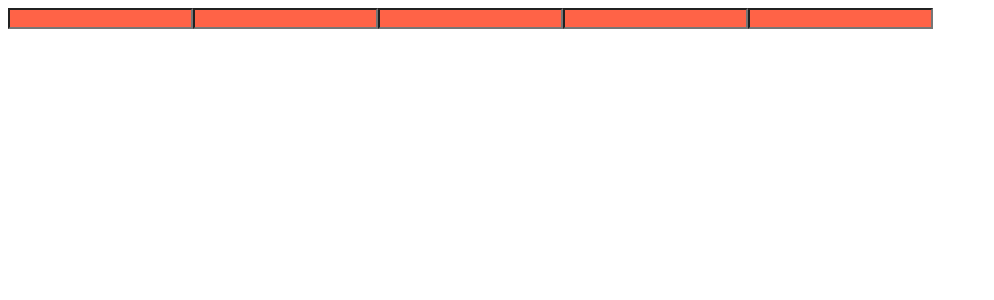
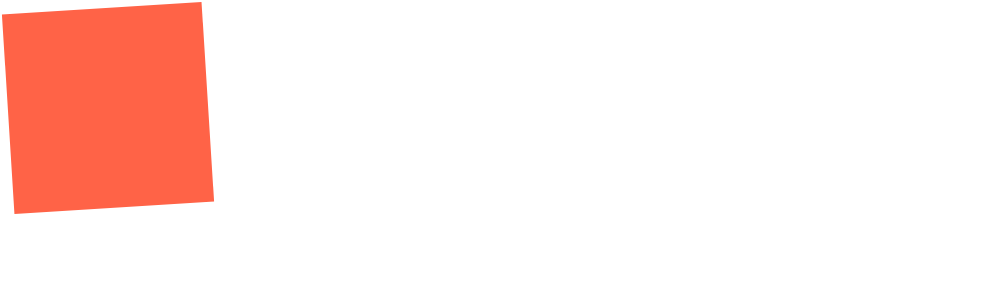
Before and after one commit to minsun0714/ReactJS_MasterCourse_NomadCoders, a React (Create React App) app in the folder react-masterclass/: page / in a window 1280 px wide. Shown: the top 300 px of the page, without its empty margins (0-994 px from the left). Built offline with nearby package versions, Linux system fonts and the light colour scheme.

Commit message:
✨ keyframes로 animation 주기(from, to 사용)

```diff
--- a/react-masterclass/src/App.js
+++ b/react-masterclass/src/App.js
@@ -1,21 +1,30 @@
-import styled from "styled-components";
+import styled, { keyframes } from "styled-components";
 
-const Father = styled.div`
+const Wrapper = styled.div`
   display: flex;
 `;
-const Input = styled.input.attrs({ required: true, minLength: 10 })`
+
+const animation = keyframes`
+  from {
+      transform:rotate(0deg);
+  }
+  to {
+      transform:rotate(360deg);
+  }
+`;
+
+const Box = styled.div`
+  height: 200px;
+  width: 200px;
   background-color: tomato;
+  animation: ${animation} 2s linear infinite;
 `;
 
 function App() {
   return (
-    <Father as='header'>
-      <Input />
-      <Input />
-      <Input />
-      <Input />
-      <Input />
-    </Father>
+    <Wrapper>
+      <Box />
+    </Wrapper>
   );
 }
 
```
